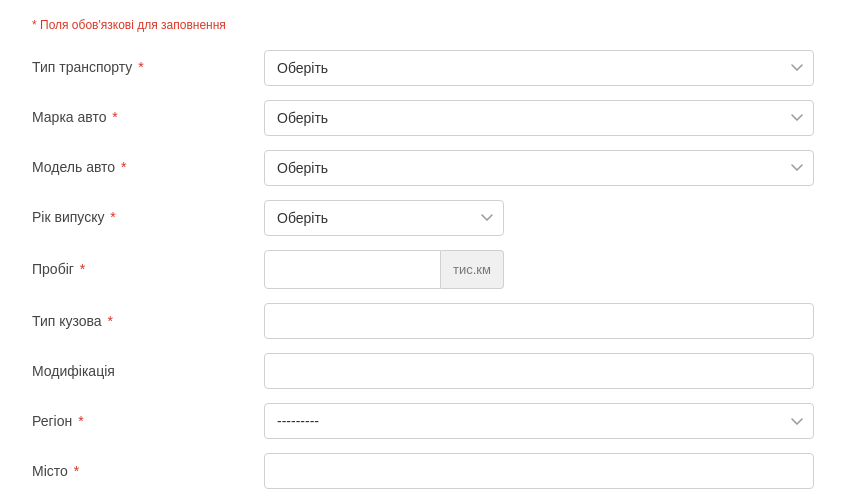
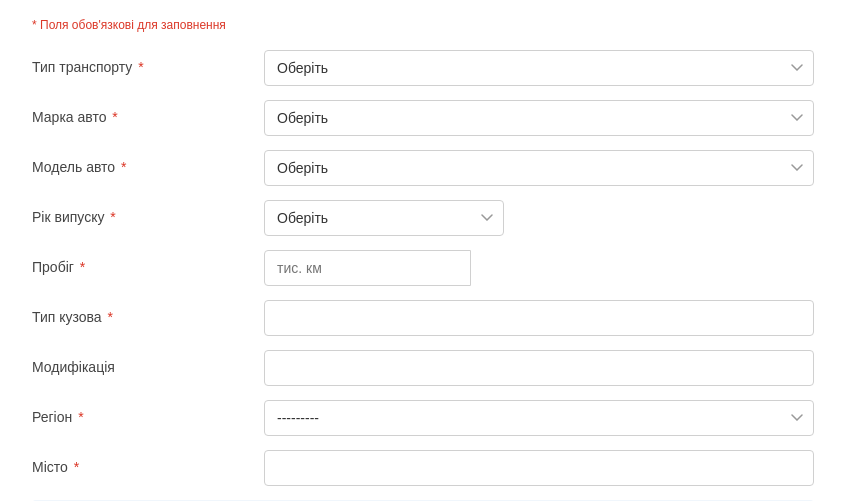
Before and after one commit to DearDarlin/auto_ria, a Django app: page /add_car/ in a window 1280 px wide. Shown: the part 693-1194 px from the top of the page, without its empty margins (217-1062 px from the left). Run offline with Django 5.2, Linux system fonts and the light colour scheme; data that the repository does not hold is empty.

Commit message:
mileadge correct

```diff
--- a/myria/forms.py
+++ b/myria/forms.py
@@ -14,6 +14,15 @@ class CarForm(forms.ModelForm):
         choices=[],
         widget=forms.Select(attrs={'class': 'form-select'})
     )
+
+    mileage = forms.IntegerField(
+        min_value=0,
+        widget=forms.NumberInput(attrs={
+            'placeholder': 'тис. км',
+            'min': '0',
+            'step': '1',
+            'onkeypress': 'return event.charCode >= 48 && event.charCode <= 57'
+        }))
 
     class Meta:
         model = Car
@@ -41,6 +50,7 @@ class CarForm(forms.ModelForm):
                choices=get_years_choices(),
             ),
 
+
         }
 
     def __init__(self, *args, **kwargs):
--- a/myria/static/myria/add_car_style.css
+++ b/myria/static/myria/add_car_style.css
@@ -277,18 +277,7 @@ textarea {
     flex: 1;
 }
 
-.input-group__append {
-    background: #f0f0f0;
-    border: 1px solid #d0d0d0;
-    border-left: none;
-    border-radius: 0 4px 4px 0;
-    padding: 9px 12px;
-    color: #777;
-    font-size: 13px;
-    white-space: nowrap;
-    display: flex;
-    align-items: center;
-}
+
 
 /* ===== CHECKBOXES ===== */
 .form-check {
--- a/myria/templates/main/add_car.html
+++ b/myria/templates/main/add_car.html
@@ -144,7 +144,6 @@
                     <div class="form-row__control form-row__control--narrow">
                         <div class="input-group">
                             {{ form.mileage }}
-                            <span class="input-group__append">тис.км</span>
                         </div>
                     </div>
                 </div>
```
